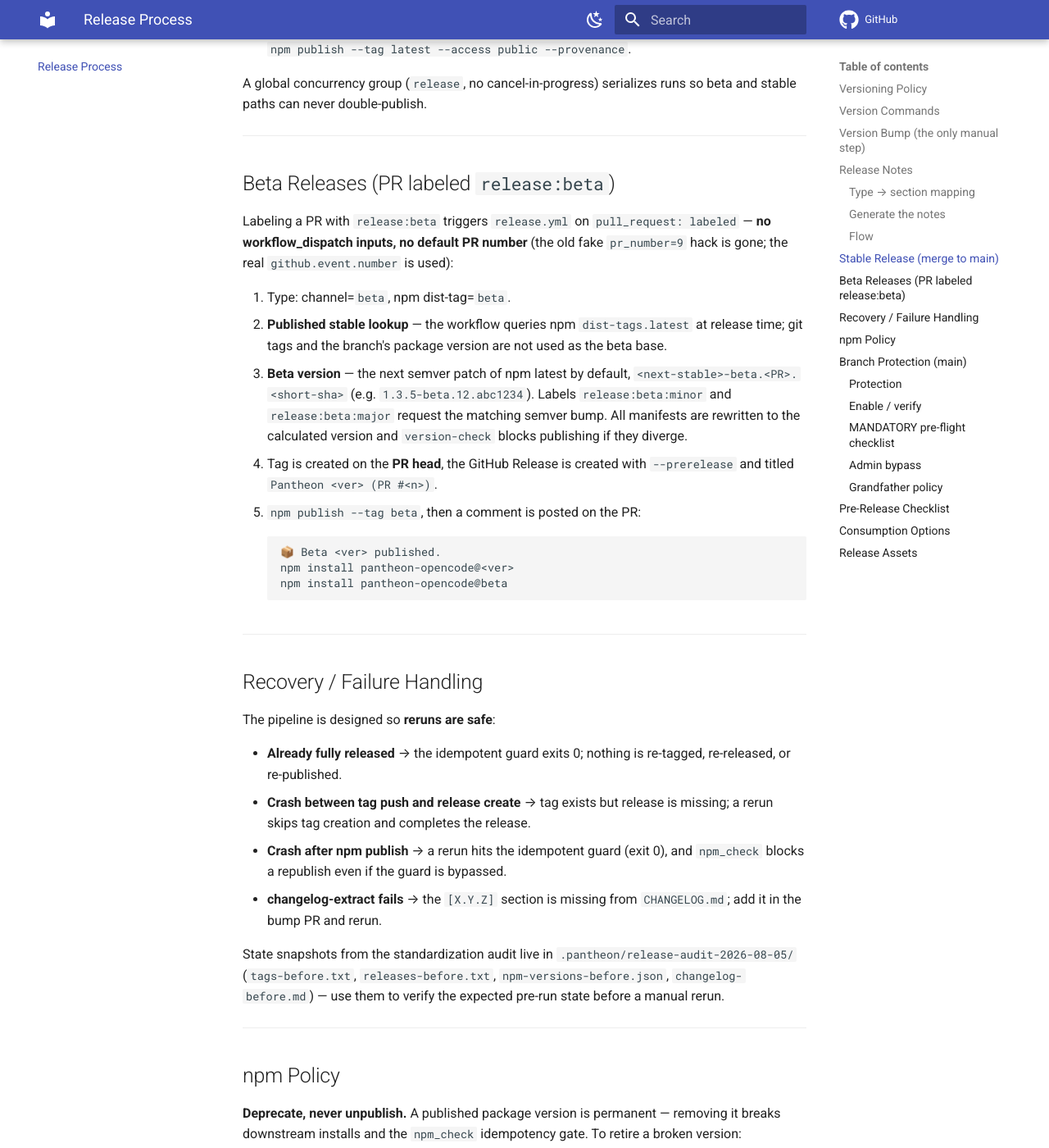
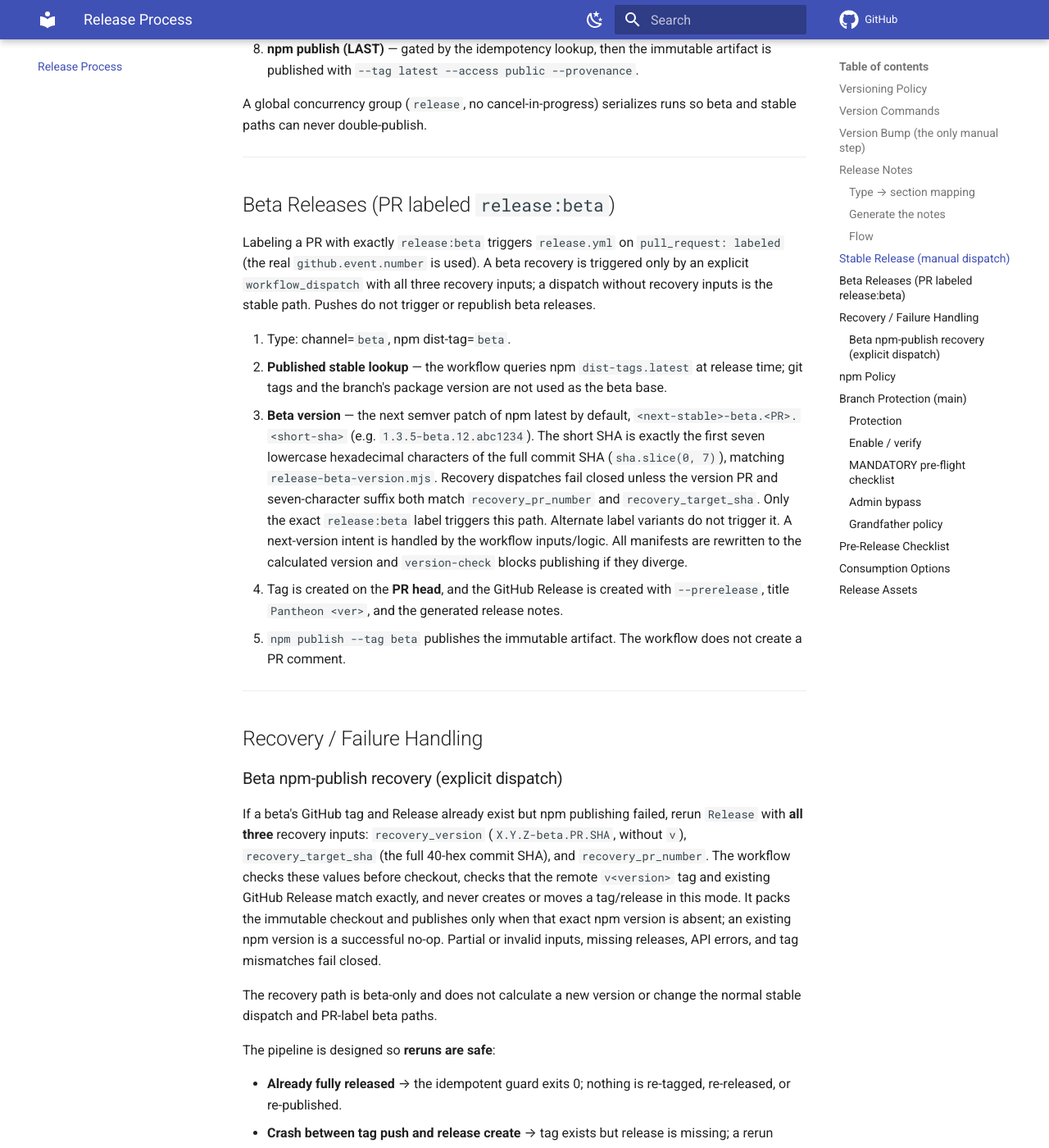
Before and after one commit to ils15/pantheon-opencode, an MkDocs documentation site: the page built from docs/RELEASING.md, in a window 1280 px wide and 1400 px high, scrolled down 4110 px. Shown: the whole window at 82% size. Built offline with MkDocs 1.6.1 and Material for MkDocs 9.7.7, drawn with Linux system fonts in a browser that asks for light colours; comment, search, counter and statistics services are not loaded; the version menu is left out; some of the changed text lies outside the part shown.

Commit message:
chore(merge): sync beta candidate hardening to main (#55)
* chore(installer): dual-version groundwork — config compat, AGENTS.md generator, installer fixes

- opencode.json: subagent_depth -> experimental.subagent_depth (V2 ignores top-level), instructions key removed (AGENTS.md now carries content)
- scripts/build-agents-md.mjs: NEW dependency-free generator of AGENTS.md from src/instructions/*.instructions.md
- AGENTS.md: regenerated (966 lines, 9 instruction sections, static header preserved)
- bin/pantheon-init.mjs + scripts/install/opencode.mjs: version-aware installer — registers BOTH plugins (src/plugin.ts + pantheon-hooks.ts) on fresh installs (fixes delegation regression), strips stale instructions globs, merges model/small_model, --version v1|v2 flag
- tests/install-opencode.test.mjs + tests/tarball-packaging.test.mjs: 6 new installer e2e tests
- .opencode/commands/*.md: drift fix (6 canonical files, pantheon-vision.md added)
- README.md: new "OpenCode V1/V2 — Dual Version" section
- package.json: build:agents-md script

Part of deepwork opencode-v2-dual-migration (P0-P3). Validated: Themis APPROVED, sandbox V1+V2 parity proven.

* chore(release): prepare validation beta candidate

* fix(release): harden validation beta workflow

* test(release): accept internal-only release notes

* fix(release): require explicit stable dispatch

* test(release): accept fixed-only release notes

* fix(release): scope GitHub release repository

* fix(release): add explicit beta recovery dispatch

* fix(release): configure npm registry authentication

* chore(config): drop agent model overrides

---------

Co-authored-by: ils15 <ils15@users.noreply.github.com>

````diff
--- a/docs/RELEASING.md
+++ b/docs/RELEASING.md
@@ -68,9 +68,10 @@
    **ahead** of the latest stable tag; pre-releases excluded) plus the other
    required checks before merging.
 
-> No tag is created locally and no release is created at merge time by a
-> separate workflow — everything downstream happens in `release.yml` on the
-> merge commit.
+> No tag is created locally. Merging an ordinary PR does **not** release. To
+> publish a stable version, use the explicit `Release` workflow dispatch after
+> the intended commit is on `main`; it validates manifests and preserves the
+> exact target-SHA/idempotency checks.
 
 ---
 
@@ -138,32 +139,30 @@
 
 ---
 
-## Stable Release (merge to `main`)
+## Stable Release (manual dispatch)
 
-Merging the version-bump PR to `main` triggers
-[`.github/workflows/release.yml`](../.github/workflows/release.yml) on
-`push: main` (ignores `github-actions[bot]` pushes):
+Dispatching [`.github/workflows/release.yml`](../.github/workflows/release.yml)
+without recovery inputs runs the stable release path:
 
 1. **Type**: channel=`stable`, npm dist-tag=`latest`.
 2. **Version gate** — package.json must be a clean `X.Y.Z` and not strictly
    behind the latest stable git tag (exact `vX.Y.Z` tags only; `-beta.*`
    pre-release tags are excluded from the comparison). Fails loudly if the
    version was never bumped.
-3. **Pack and verify** — `npm pack --dry-run` sanity check.
+3. **Pack and verify** — the validation job packs an immutable artifact with
+   lifecycle scripts disabled.
 4. **Idempotent guard** — if tag `vX.Y.Z` exists AND its GitHub Release
    exists, exit 0 (already released). If the tag exists but the release is
    missing, continue and complete the release (tag creation is skipped).
 5. **Release body** — `node scripts/changelog-extract.mjs X.Y.Z` extracts the
    `## [X.Y.Z] - date` section from `CHANGELOG.md` into
    `.github/release-notes.md`; fails if the section is missing.
-6. **Tag creation (workflow-owned)** — an annotated tag
-   `git tag -a vX.Y.Z -m "chore(release): vX.Y.Z"` is created **on the exact
-   merge commit** (`github.sha`) and pushed.
+6. **Tag creation (workflow-owned)** — a tag ref is created through the
+   repository-scoped GitHub API **on the exact dispatch target SHA**.
 7. **GitHub Release** —
-   `gh release create vX.Y.Z --target <merge-sha> --verify-tag --title "Pantheon vX.Y.Z" --notes-file .github/release-notes.md`.
-8. **npm publish (LAST)** — gated by `npm_check` (version already on npm
-   `latest`? skip) then
-   `npm publish --tag latest --access public --provenance`.
+   `gh release create vX.Y.Z --target <dispatch-sha> --verify-tag --title "Pantheon vX.Y.Z" --notes-file release-artifact/release-notes.md`.
+8. **npm publish (LAST)** — gated by the idempotency lookup, then the immutable
+   artifact is published with `--tag latest --access public --provenance`.
 
 A global concurrency group (`release`, no cancel-in-progress) serializes
 runs so beta and stable paths can never double-publish.
@@ -172,32 +171,49 @@
 
 ## Beta Releases (PR labeled `release:beta`)
 
-Labeling a PR with `release:beta` triggers `release.yml` on
-`pull_request: labeled` — **no workflow_dispatch inputs, no default PR
-number** (the old fake `pr_number=9` hack is gone; the real
-`github.event.number` is used):
+Labeling a PR with exactly `release:beta` triggers `release.yml` on
+`pull_request: labeled` (the real `github.event.number` is used). A beta
+recovery is triggered only by an explicit `workflow_dispatch` with all three
+recovery inputs; a dispatch without recovery inputs is the stable path. Pushes
+do not trigger or republish beta releases.
 
 1. Type: channel=`beta`, npm dist-tag=`beta`.
 2. **Published stable lookup** — the workflow queries npm `dist-tags.latest` at
    release time; git tags and the branch's package version are not used as the
    beta base.
 3. **Beta version** — the next semver patch of npm latest by default,
-   `<next-stable>-beta.<PR>.<short-sha>` (e.g. `1.3.5-beta.12.abc1234`).
-   Labels `release:beta:minor` and `release:beta:major` request the matching
-   semver bump. All manifests are rewritten to the calculated version and
-   `version-check` blocks publishing if they diverge.
-4. Tag is created on the **PR head**, the GitHub Release is created with
-   `--prerelease` and titled `Pantheon <ver> (PR #<n>)`.
-5. `npm publish --tag beta`, then a comment is posted on the PR:
-   ```
-   📦 Beta <ver> published.
-   npm install pantheon-opencode@<ver>
-   npm install pantheon-opencode@beta
-   ```
+   `<next-stable>-beta.<PR>.<short-sha>` (e.g. `1.3.5-beta.12.abc1234`). The
+   short SHA is exactly the first seven lowercase hexadecimal characters of
+   the full commit SHA (`sha.slice(0, 7)`), matching `release-beta-version.mjs`.
+   Recovery dispatches fail closed unless the version PR and seven-character
+   suffix both match `recovery_pr_number` and `recovery_target_sha`.
+   Only the exact `release:beta` label triggers this path. Alternate label
+   variants do not trigger it. A next-version intent is handled by the
+   workflow inputs/logic. All manifests are rewritten to the calculated
+   version and `version-check` blocks publishing if they diverge.
+4. Tag is created on the **PR head**, and the GitHub Release is created with
+   `--prerelease`, title `Pantheon <ver>`, and the generated release notes.
+5. `npm publish --tag beta` publishes the immutable artifact. The workflow does
+   not create a PR comment.
 
 ---
 
 ## Recovery / Failure Handling
+
+### Beta npm-publish recovery (explicit dispatch)
+
+If a beta's GitHub tag and Release already exist but npm publishing failed,
+rerun `Release` with **all three** recovery inputs: `recovery_version`
+(`X.Y.Z-beta.PR.SHA`, without `v`), `recovery_target_sha` (the full 40-hex
+commit SHA), and `recovery_pr_number`. The workflow checks these values before
+checkout, checks that the remote `v<version>` tag and existing GitHub Release
+match exactly, and never creates or moves a tag/release in this mode. It packs
+the immutable checkout and publishes only when that exact npm version is
+absent; an existing npm version is a successful no-op. Partial or invalid
+inputs, missing releases, API errors, and tag mismatches fail closed.
+
+The recovery path is beta-only and does not calculate a new version or change
+the normal stable dispatch and PR-label beta paths.
 
 The pipeline is designed so **reruns are safe**:
 
@@ -206,7 +222,7 @@
 - **Crash between tag push and release create** → tag exists but release is
   missing; a rerun skips tag creation and completes the release.
 - **Crash after npm publish** → a rerun hits the idempotent guard (exit 0),
-  and `npm_check` blocks a republish even if the guard is bypassed.
+  and the npm existence check prevents publishing the same version again.
 - **changelog-extract fails** → the `[X.Y.Z]` section is missing from
   `CHANGELOG.md`; add it in the bump PR and rerun.
 
````
Also changed, not shown: IMPL-beta-recovery-cleanup.md (added, +30 -0 lines), README.md (+7 -5 lines), docs/RELEASE.md (+31 -15 lines), opencode.json (+0 -9 lines), 5 other files.
